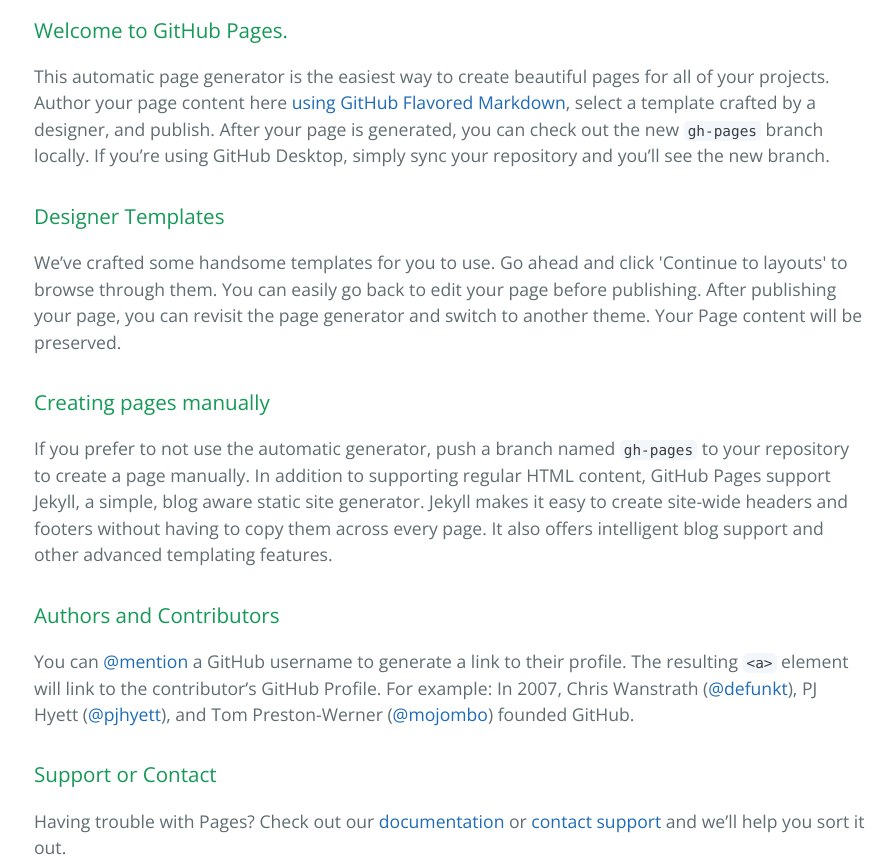
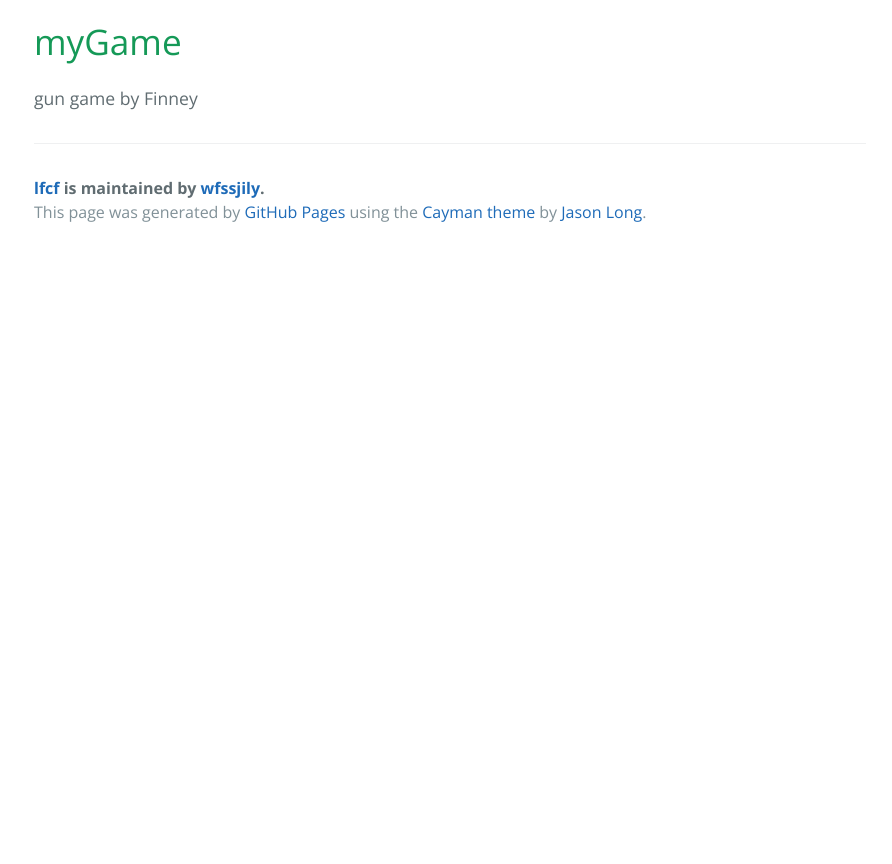
Before and after one commit to wfssjily/LFCF, a plain HTML site: page index.html in a window 1280 px wide. Shown: the part 400-1264 px from the top of the page, without its empty margins (190-1082 px from the left). After the commit the page ends 800 px from the top, so only its background shows below. Drawn offline with nearby package versions, Linux system fonts and the light colour scheme.

Commit message:
Create gh-pages branch via GitHub

```diff
--- a/index.html
+++ b/index.html
@@ -19,30 +19,10 @@
     </section>
 
     <section class="main-content">
-      <h3>
-<a id="welcome-to-github-pages" class="anchor" href="#welcome-to-github-pages" aria-hidden="true"><span aria-hidden="true" class="octicon octicon-link"></span></a>Welcome to GitHub Pages.</h3>
+      <h1>
+<a id="mygame" class="anchor" href="#mygame" aria-hidden="true"><span aria-hidden="true" class="octicon octicon-link"></span></a>myGame</h1>
 
-<p>This automatic page generator is the easiest way to create beautiful pages for all of your projects. Author your page content here <a href="https://guides.github.com/features/mastering-markdown/">using GitHub Flavored Markdown</a>, select a template crafted by a designer, and publish. After your page is generated, you can check out the new <code>gh-pages</code> branch locally. If you’re using GitHub Desktop, simply sync your repository and you’ll see the new branch.</p>
-
-<h3>
-<a id="designer-templates" class="anchor" href="#designer-templates" aria-hidden="true"><span aria-hidden="true" class="octicon octicon-link"></span></a>Designer Templates</h3>
-
-<p>We’ve crafted some handsome templates for you to use. Go ahead and click 'Continue to layouts' to browse through them. You can easily go back to edit your page before publishing. After publishing your page, you can revisit the page generator and switch to another theme. Your Page content will be preserved.</p>
-
-<h3>
-<a id="creating-pages-manually" class="anchor" href="#creating-pages-manually" aria-hidden="true"><span aria-hidden="true" class="octicon octicon-link"></span></a>Creating pages manually</h3>
-
-<p>If you prefer to not use the automatic generator, push a branch named <code>gh-pages</code> to your repository to create a page manually. In addition to supporting regular HTML content, GitHub Pages support Jekyll, a simple, blog aware static site generator. Jekyll makes it easy to create site-wide headers and footers without having to copy them across every page. It also offers intelligent blog support and other advanced templating features.</p>
-
-<h3>
-<a id="authors-and-contributors" class="anchor" href="#authors-and-contributors" aria-hidden="true"><span aria-hidden="true" class="octicon octicon-link"></span></a>Authors and Contributors</h3>
-
-<p>You can <a href="https://help.github.com/articles/basic-writing-and-formatting-syntax/#mentioning-users-and-teams" class="user-mention">@mention</a> a GitHub username to generate a link to their profile. The resulting <code>&lt;a&gt;</code> element will link to the contributor’s GitHub Profile. For example: In 2007, Chris Wanstrath (<a href="https://github.com/defunkt" class="user-mention">@defunkt</a>), PJ Hyett (<a href="https://github.com/pjhyett" class="user-mention">@pjhyett</a>), and Tom Preston-Werner (<a href="https://github.com/mojombo" class="user-mention">@mojombo</a>) founded GitHub.</p>
-
-<h3>
-<a id="support-or-contact" class="anchor" href="#support-or-contact" aria-hidden="true"><span aria-hidden="true" class="octicon octicon-link"></span></a>Support or Contact</h3>
-
-<p>Having trouble with Pages? Check out our <a href="https://help.github.com/pages">documentation</a> or <a href="https://github.com/contact">contact support</a> and we’ll help you sort it out.</p>
+<p>gun game by Finney</p>
 
       <footer class="site-footer">
         <span class="site-footer-owner"><a href="https://github.com/wfssjily/LFCF">lfcf</a> is maintained by <a href="https://github.com/wfssjily">wfssjily</a>.</span>
```
Also changed, not shown: params.json (+1 -1 lines).
